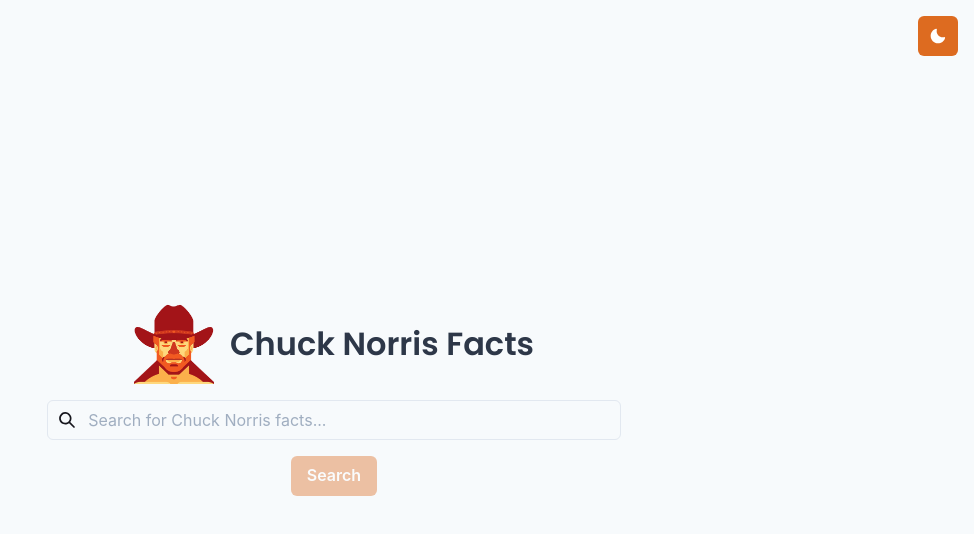
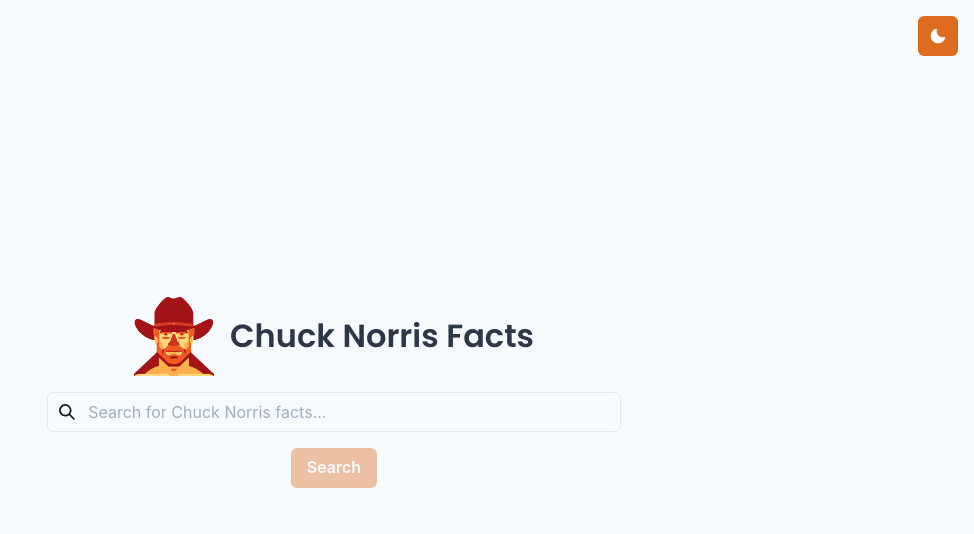
Before and after one commit to TGlide/chuck-norris-facts-nextjs, a Next.js app: page / in a window 1280 px wide. Shown: the top 534 px of the page, without its empty margins (306-1280 px from the left). Built offline with nearby package versions, Linux system fonts and the light colour scheme.

Commit message:
refactor: change container apdding

```diff
--- a/src/pages/index.tsx
+++ b/src/pages/index.tsx
@@ -10,7 +10,7 @@
   const [results, setResults] = useState<SearchResult[]>([]);
 
   return (
-    <Container minH="100vh" pt={16} pb={8}>
+    <Container minH="100vh" pt={12} pb={8}>
       <Header />
       <Search setResults={setResults} />
       <Results results={results} pageSize={3} />
```
